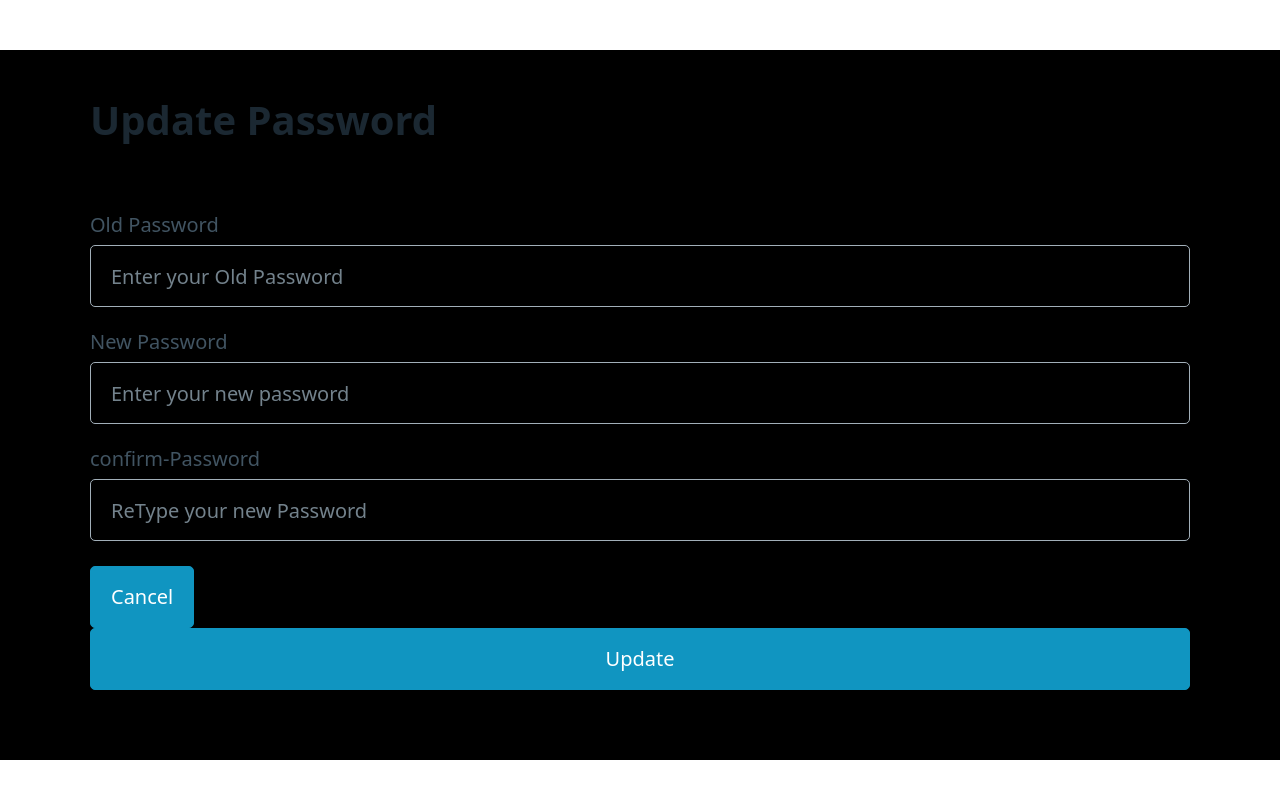
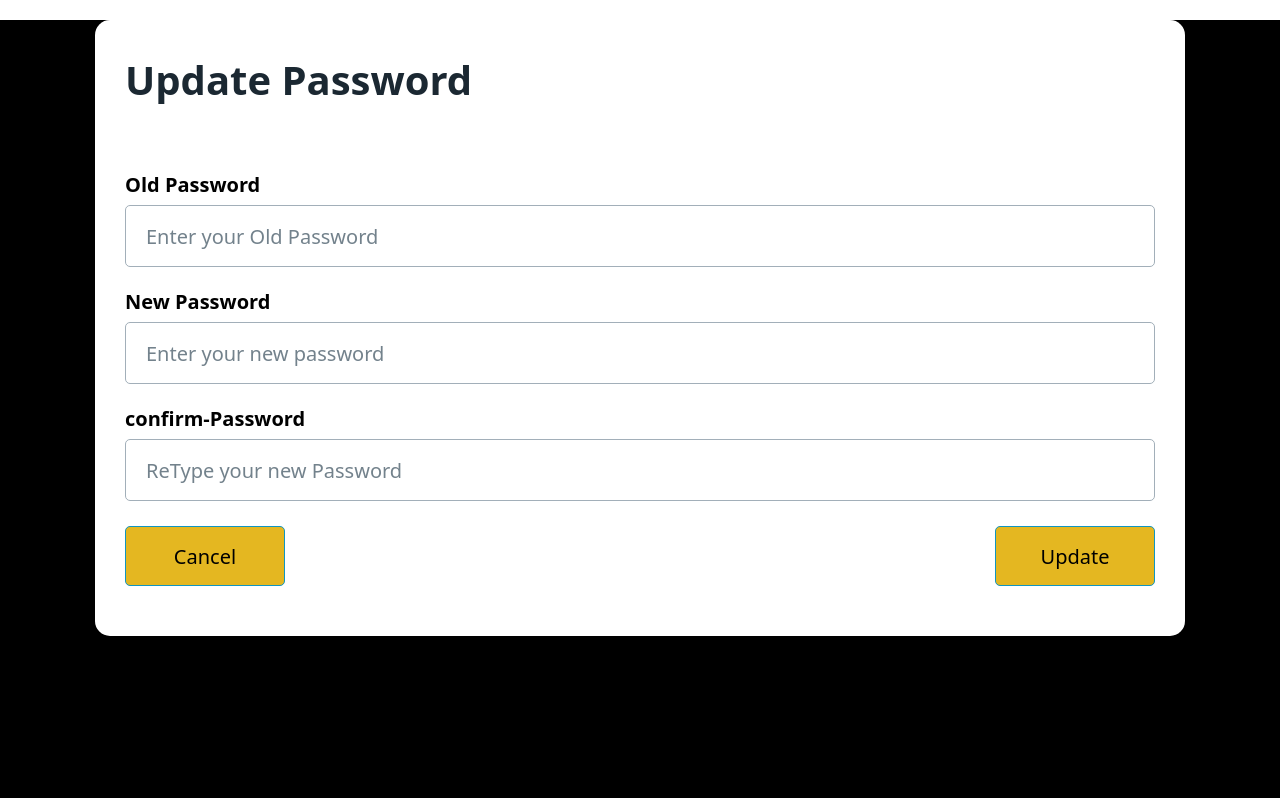
Before and after one commit to priyavarshini-mediwave/movie-api-frontend, a React (Vite) app in the folder app/: page /users/user/updatePassword in a window 1280 px wide. Shown: the top 798 px of the page. Built offline with nearby package versions, Linux system fonts and the light colour scheme.

Commit message:
change password css

```diff
--- a/app/src/App.css
+++ b/app/src/App.css
@@ -41,9 +41,8 @@
   color: #888;
 } */
 #root {
-  margin: 50px;
   background-color: black;
-  padding: 40px;
+  min-height: 100vh;
 }
 body {
   background-color: black;
@@ -145,8 +144,6 @@ body {
   text-align: center;
 }
 .moviecards {
-  width: 400px;
-  height: 500px;
   margin: 20px;
   padding: 25px;
   border-radius: 15px;
@@ -390,6 +387,50 @@ body {
   background-color: #e88d48;
   color: black;
 }
+.updatePwdForm {
+  margin: 20px;
+  padding: 30px;
+  border-radius: 15px;
+  background-color: white;
+  color: black;
+}
+.updatePwdForm label {
+  font-weight: bold;
+}
+.changePasswordBtns {
+  display: flex;
+  justify-content: space-between;
+}
+.changePasswordCancelButton {
+  width: 160px;
+  height: 60px;
+  background-color: #e4b721;
+  color: black;
+}
+.changePassword {
+  width: 160px;
+  height: 60px;
+  background-color: #e4b721;
+  color: black;
+}
+@media (min-width: 320px) {
+  .showMovies {
+    grid-template-columns: 1fr;
+    gap: 30px;
+  }
+}
+@media (min-width: 480px) {
+  .showMovies {
+    grid-template-columns: 1fr;
+    gap: 30px;
+  }
+}
+@media (min-width: 570px) {
+  .showMovies {
+    grid-template-columns: 1fr;
+    gap: 30px;
+  }
+}
 @media (min-width: 768px) {
   .showMovies {
     grid-template-columns: 1fr;
--- a/app/src/components/MovieCard.tsx
+++ b/app/src/components/MovieCard.tsx
@@ -60,6 +60,7 @@ const MovieCard: React.FC<IMovieCard> = ({ movie }) => {
   }, [rating_value]);
   return (
     <>
+      <div className="movieCard"></div>
       <h3>{movie.movie_name}</h3>
 
       <p className="movie_desc"> {movie.movie_desc}</p>
--- a/app/src/pages/Home.tsx
+++ b/app/src/pages/Home.tsx
@@ -158,7 +158,7 @@ const Home = () => {
         {isLoading ? (
           <p>Loading Movies..</p>
         ) : (
-          <article className="container" data-theme="dark">
+          <article className="container Home" data-theme="dark">
             <div className="HomeName grid">
               <div>
                 <div className="iMDB">
--- a/app/src/pages/UpdatePassword.tsx
+++ b/app/src/pages/UpdatePassword.tsx
@@ -95,9 +95,12 @@ const updatePassword = () => {
 
   return (
     <>
-      <h1>Update Password</h1>
       <Layout title="Update User Password">
-        <form onSubmit={(e) => handlePasswordFormSubmit(e)}>
+        <form
+          onSubmit={(e) => handlePasswordFormSubmit(e)}
+          className="updatePwdForm"
+        >
+          <h1>Update Password</h1>
           <label htmlFor="old_password">Old Password</label>
           <input
             type="password"
@@ -130,7 +133,7 @@ const updatePassword = () => {
               <p style={{ color: "red" }}>{passError.error}</p>
             )}
           </label>
-          <div className="UpdatePasswordBtns"></div>
+
           <div className="changePasswordBtns">
             <Link to="/" role="button" className="changePasswordCancelButton">
               Cancel
```
